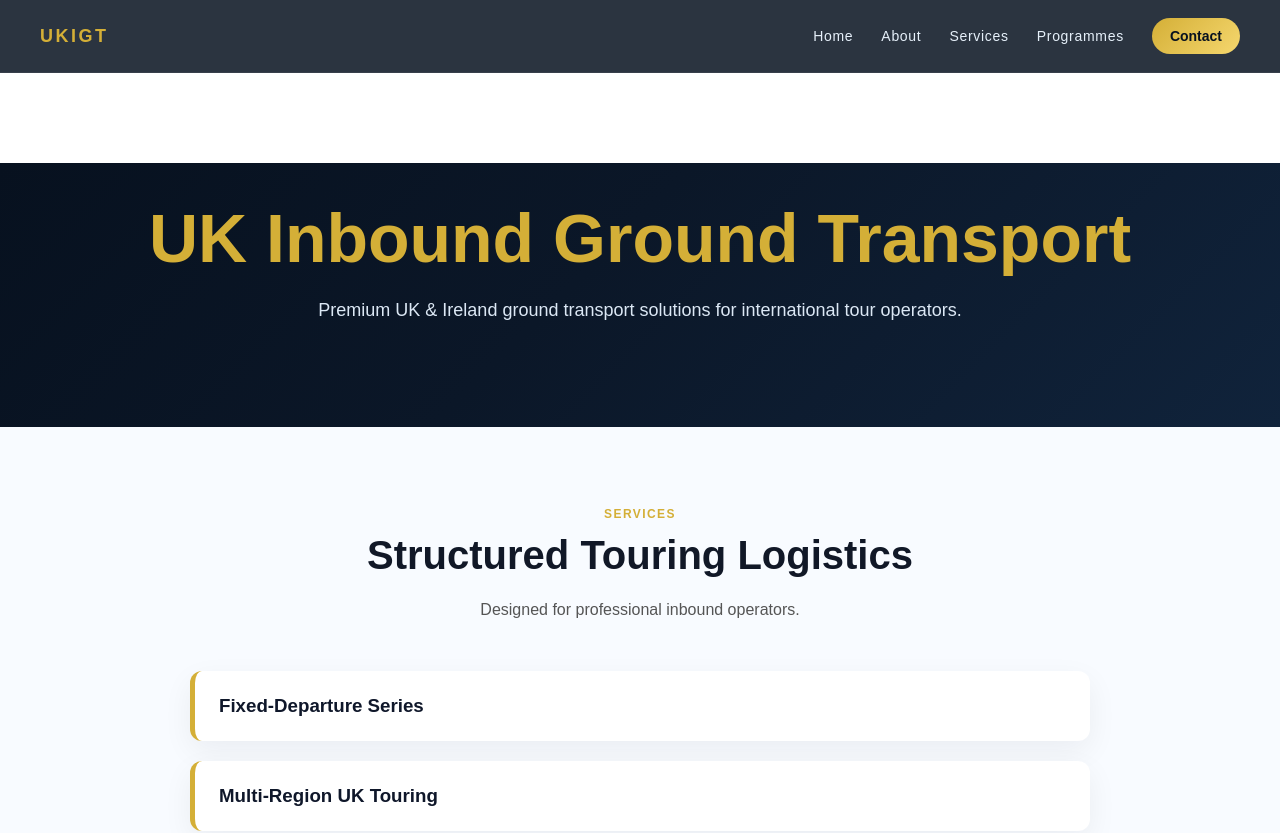
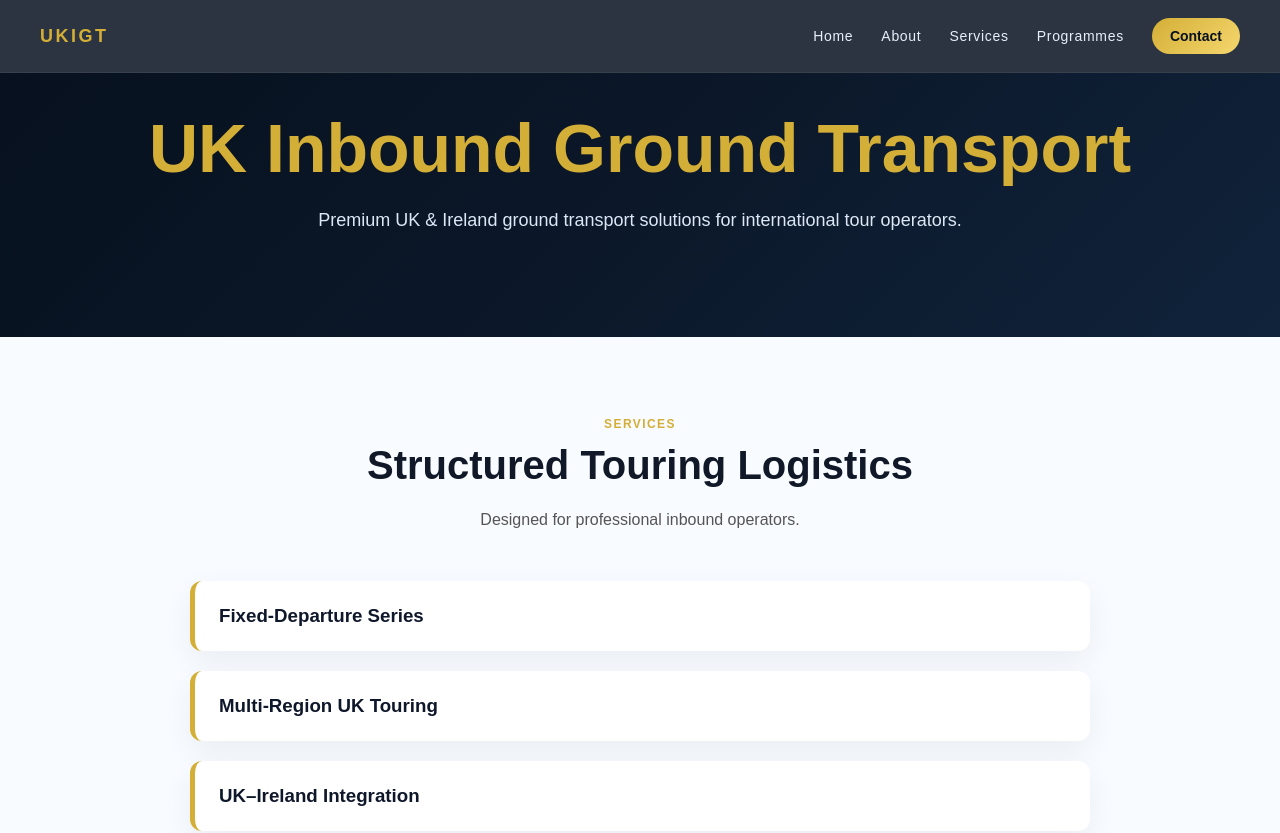
Before and after one commit to kandiahtk-crypto/Project-, a Next.js app: page / in a window 1280 px wide. Shown: the top 833 px of the page. Built offline with nearby package versions, Linux system fonts and the light colour scheme.

Commit message:
Update layout.tsx

```diff
--- a/src/app/layout.tsx
+++ b/src/app/layout.tsx
@@ -13,9 +13,9 @@ export default function RootLayout({
 }) {
   return (
     <html lang="en">
-      <body>
+      <body style={{ margin: 0 }}>
         <Navbar />
-        <main style={{ paddingTop: "90px" }}>{children}</main>
+        {children}
       </body>
     </html>
   );
```
